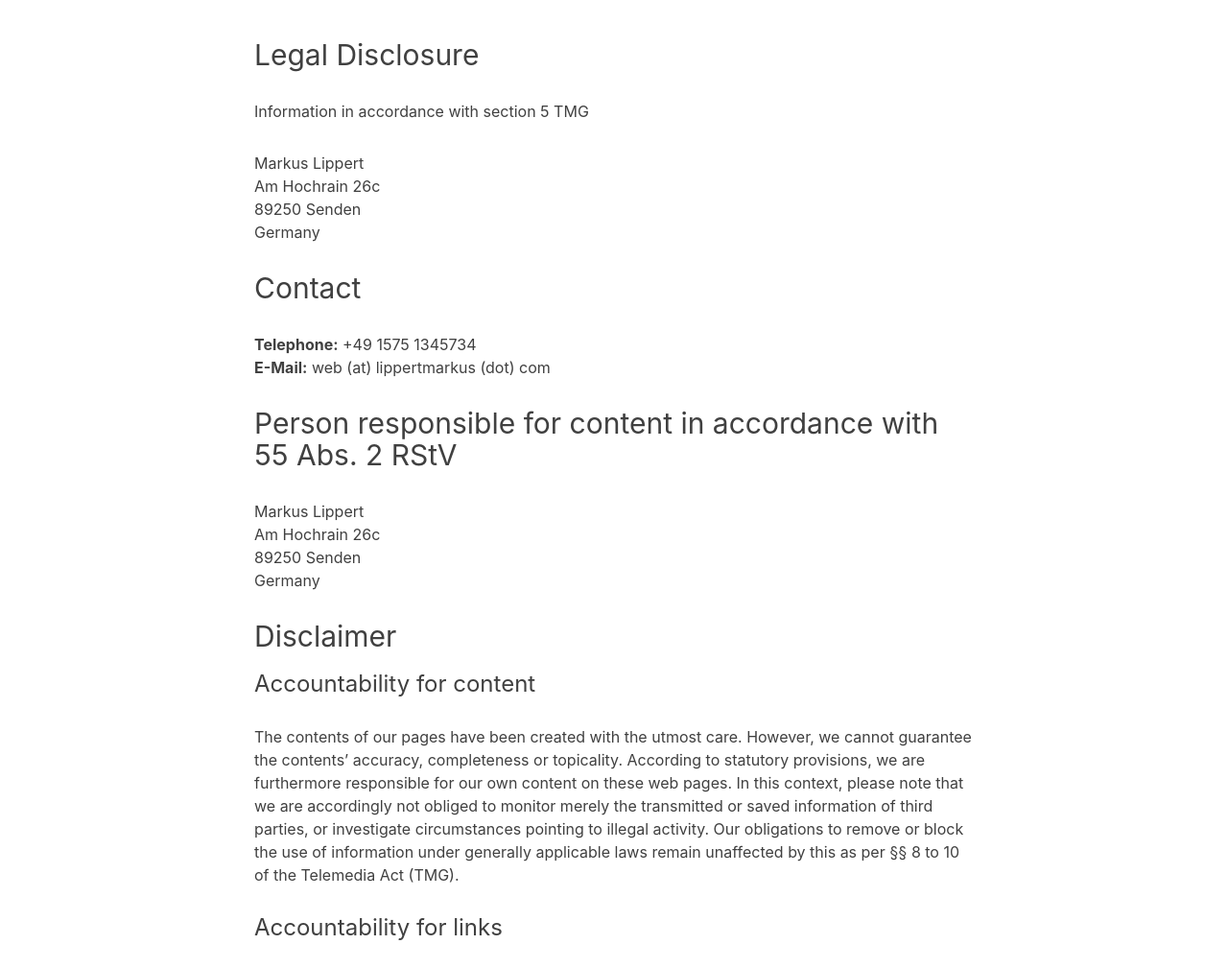
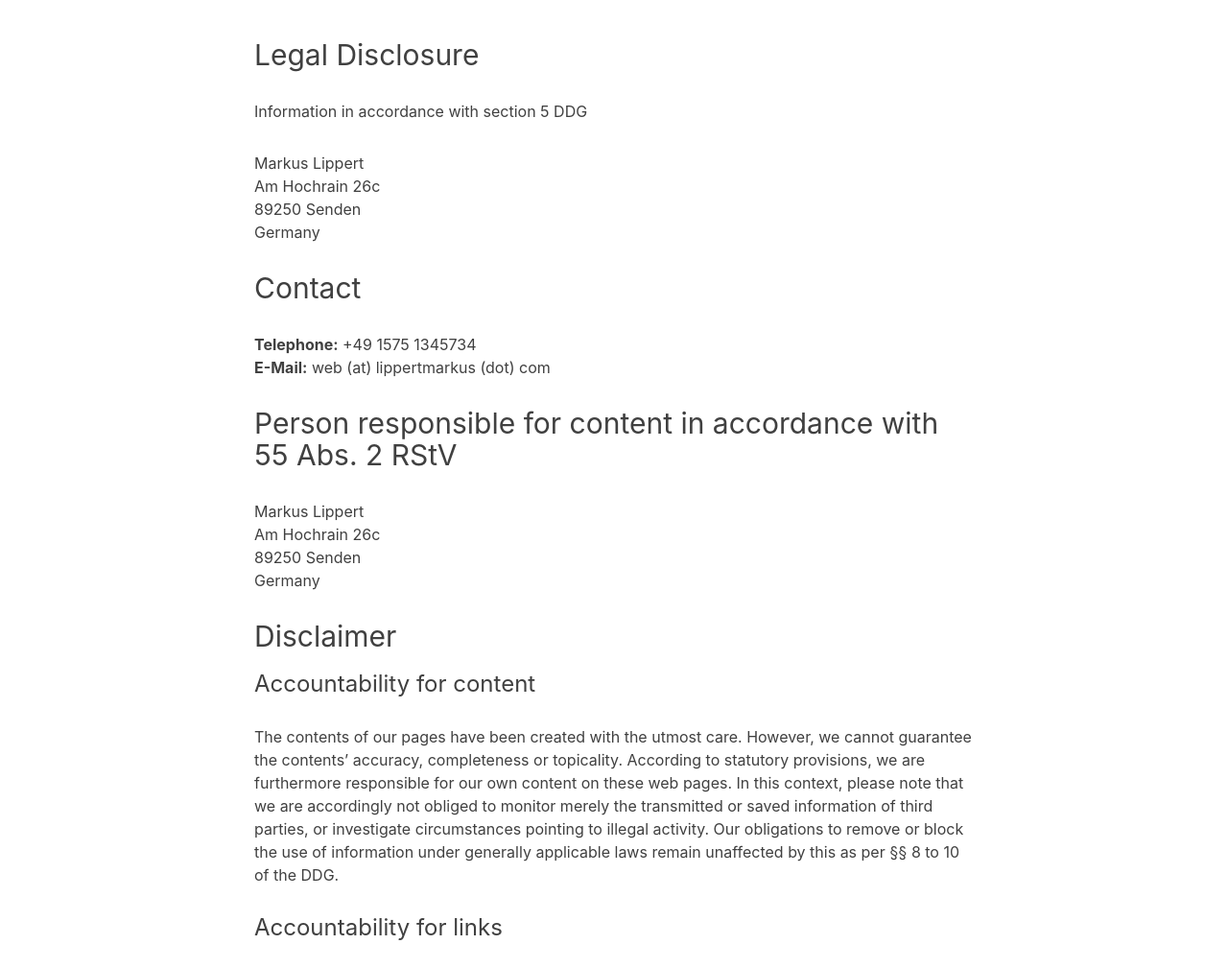
Before and after one commit to lippertmarkus/lippertmarkus.github.io, a Jekyll site: the page built from impress.md, in a window 1280 px wide and 1400 px high. Shown: the part 275-1284 px from the top of the window at 96% size. Built offline with Jekyll 4.4.1, drawn with Linux system fonts in a browser that asks for light colours.

Commit message:
move to DDG

```diff
--- a/impress.md
+++ b/impress.md
@@ -6,7 +6,7 @@ noindex: true
 
 ## Legal Disclosure
 
-Information in accordance with section 5 TMG
+Information in accordance with section 5 DDG
 
 Markus Lippert
 Am Hochrain 26c
@@ -29,7 +29,7 @@ Germany
 
 ### Accountability for content
 
-The contents of our pages have been created with the utmost care. However, we cannot guarantee the contents' accuracy, completeness or topicality. According to statutory provisions, we are furthermore responsible for our own content on these web pages. In this context, please note that we are accordingly not obliged to monitor merely the transmitted or saved information of third parties, or investigate circumstances pointing to illegal activity. Our obligations to remove or block the use of information under generally applicable laws remain unaffected by this as per §§ 8 to 10 of the Telemedia Act (TMG).
+The contents of our pages have been created with the utmost care. However, we cannot guarantee the contents' accuracy, completeness or topicality. According to statutory provisions, we are furthermore responsible for our own content on these web pages. In this context, please note that we are accordingly not obliged to monitor merely the transmitted or saved information of third parties, or investigate circumstances pointing to illegal activity. Our obligations to remove or block the use of information under generally applicable laws remain unaffected by this as per §§ 8 to 10 of the DDG.
 
 ### Accountability for links
 
```
